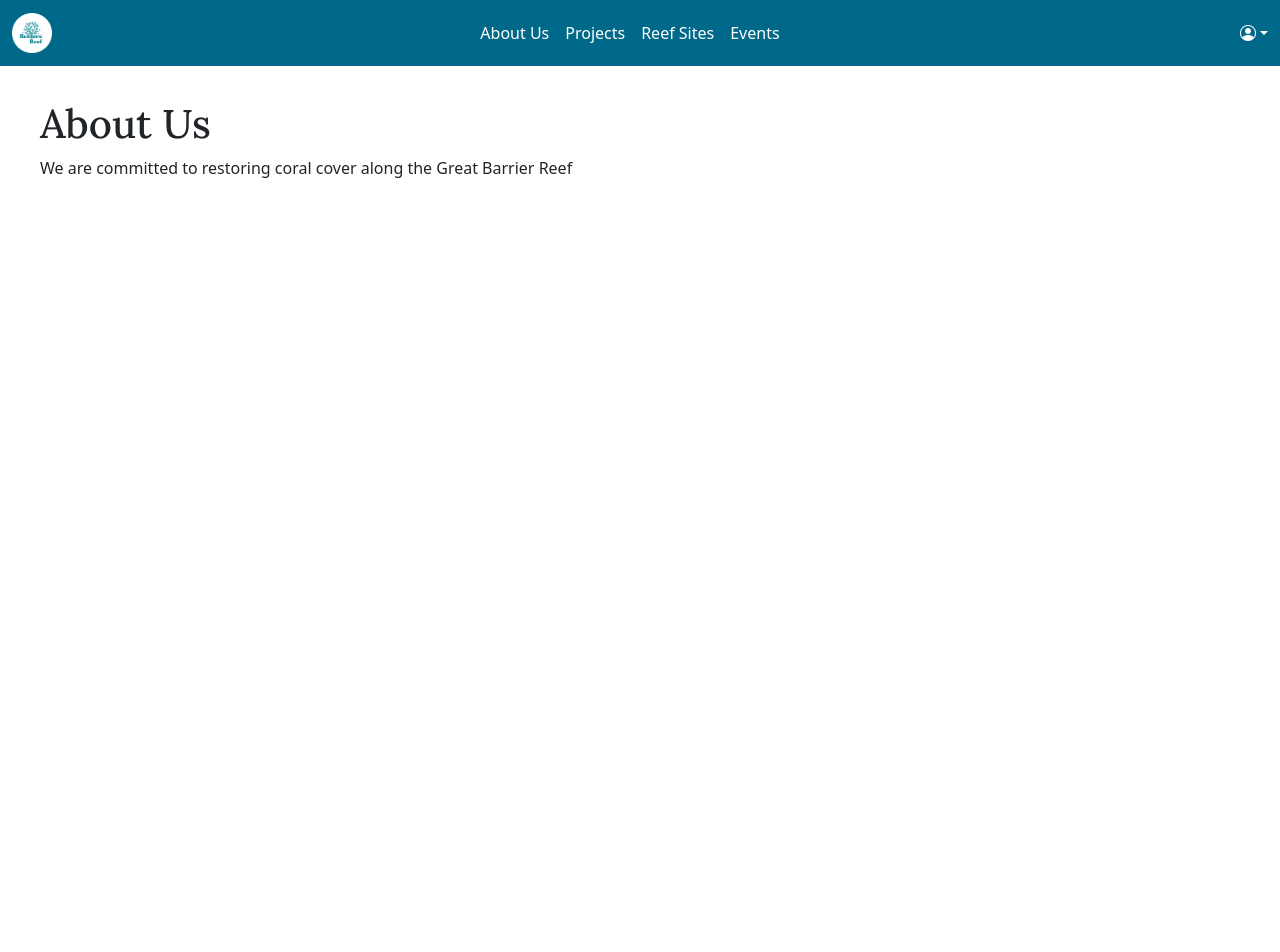
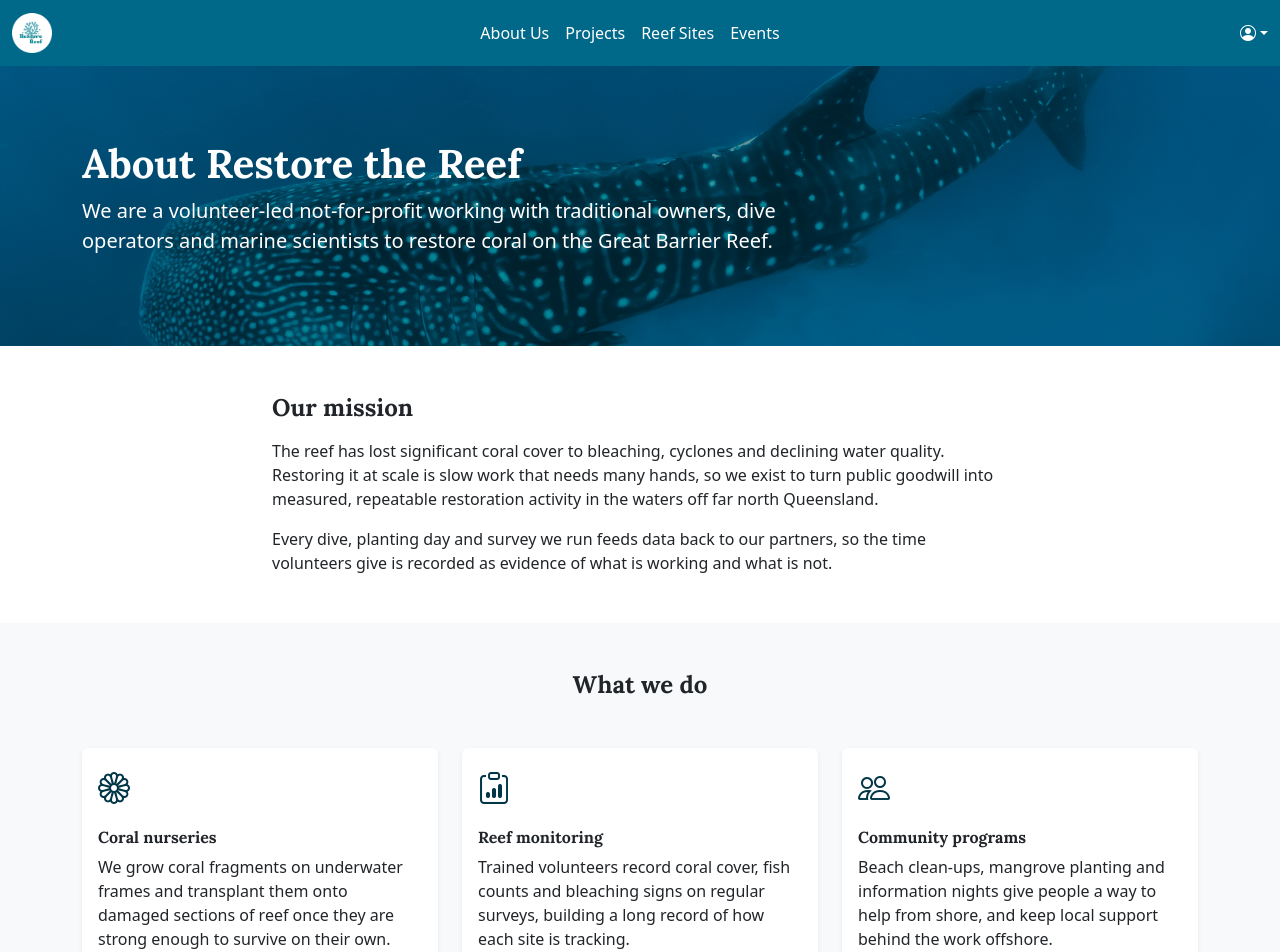
Before and after one commit to rcha0139/fit5032-assignment, a Vue app: page /about in a window 1280 px wide. Shown: the top 952 px of the page. Before the commit the page ends 800 px from the top, so only its background shows below. Built offline with nearby package versions, Linux system fonts and the light colour scheme; no server answers.

Commit message:
add about page with banner

```diff
--- a/src/views/AboutView.vue
+++ b/src/views/AboutView.vue
@@ -1,17 +1,138 @@
 <template>
-    <div class="about">
-        <h1>About Us</h1>
-        <p>We are committed to restoring coral cover along the Great Barrier Reef</p>
-    </div>
+    <main>
+        <!-- Page header -->
+        <section class="about-banner text-white">
+            <div class="container">
+                <h1 class="fw-bold">About Restore the Reef</h1>
+                <p class="lead mb-0" style="max-width: 700px;">
+                    We are a volunteer-led not-for-profit working with traditional owners,
+                    dive operators and marine scientists to restore coral on the Great
+                    Barrier Reef.
+                </p>
+            </div>
+        </section>
+
+        <!-- Mission -->
+        <section class="container py-5">
+            <div class="row justify-content-center">
+                <div class="col-lg-8">
+                    <h2 class="h4 fw-bold mb-3">Our mission</h2>
+                    <p>
+                        The reef has lost significant coral cover to bleaching, cyclones and
+                        declining water quality. Restoring it at scale is slow work that needs
+                        many hands, so we exist to turn public goodwill into measured,
+                        repeatable restoration activity in the waters off far north Queensland.
+                    </p>
+                    <p class="mb-0">
+                        Every dive, planting day and survey we run feeds data back to our
+                        partners, so the time volunteers give is recorded as evidence of what
+                        is working and what is not.
+                    </p>
+                </div>
+            </div>
+        </section>
+
+        <!-- What we do -->
+        <section class="bg-light py-5">
+            <div class="container">
+                <h2 class="h4 fw-bold text-center mb-5">What we do</h2>
+                <div class="row g-4">
+                    <div class="col-md-4">
+                        <div class="card h-100 border-0 shadow-sm">
+                            <div class="card-body">
+                                <i class="bi bi-flower1 fs-2 mb-3 d-block" style="color: #003647;" aria-hidden="true"></i>
+                                <h3 class="h6 fw-bold">Coral nurseries</h3>
+                                <p class="card-text mb-0">
+                                    We grow coral fragments on underwater frames and transplant
+                                    them onto damaged sections of reef once they are strong
+                                    enough to survive on their own.
+                                </p>
+                            </div>
+                        </div>
+                    </div>
+                    <div class="col-md-4">
+                        <div class="card h-100 border-0 shadow-sm">
+                            <div class="card-body">
+                                <i class="bi bi-clipboard-data fs-2 mb-3 d-block" style="color: #003647;" aria-hidden="true"></i>
+                                <h3 class="h6 fw-bold">Reef monitoring</h3>
+                                <p class="card-text mb-0">
+                                    Trained volunteers record coral cover, fish counts and
+                                    bleaching signs on regular surveys, building a long record
+                                    of how each site is tracking.
+                                </p>
+                            </div>
+                        </div>
+                    </div>
+                    <div class="col-md-4">
+                        <div class="card h-100 border-0 shadow-sm">
+                            <div class="card-body">
+                                <i class="bi bi-people fs-2 mb-3 d-block" style="color: #003647;" aria-hidden="true"></i>
+                                <h3 class="h6 fw-bold">Community programs</h3>
+                                <p class="card-text mb-0">
+                                    Beach clean-ups, mangrove planting and information nights
+                                    give people a way to help from shore, and keep local
+                                    support behind the work offshore.
+                                </p>
+                            </div>
+                        </div>
+                    </div>
+                </div>
+            </div>
+        </section>
+
+        <!-- Impact -->
+        <section class="container py-5">
+            <h2 class="h4 fw-bold text-center mb-5">Our impact so far</h2>
+            <div class="row text-center g-4">
+                <div class="col-6 col-md-3">
+                    <p class="h2 fw-bold mb-1" style="color: #003647;">14,200</p>
+                    <p class="text-muted mb-0">Coral fragments planted</p>
+                </div>
+                <div class="col-6 col-md-3">
+                    <p class="h2 fw-bold mb-1" style="color: #003647;">9</p>
+                    <p class="text-muted mb-0">Restoration sites</p>
+                </div>
+                <div class="col-6 col-md-3">
+                    <p class="h2 fw-bold mb-1" style="color: #003647;">1,860</p>
+                    <p class="text-muted mb-0">Registered volunteers</p>
+                </div>
+                <div class="col-6 col-md-3">
+                    <p class="h2 fw-bold mb-1" style="color: #003647;">6</p>
+                    <p class="text-muted mb-0">Research partners</p>
+                </div>
+            </div>
+        </section>
+
+        <!-- Call to action -->
+        <section class="bg-light py-5">
+            <div class="container text-center">
+                <h2 class="h4 fw-bold mb-3">Get involved</h2>
+                <p class="mb-4 mx-auto" style="max-width: 600px;">
+                    Most of our work happens on weekends and no experience is needed to
+                    start. Create an account to book onto an event, or browse the sites
+                    we are working on.
+                </p>
+                <RouterLink to="/events" class="btn btn-lg me-2" style="background-color: #003647; color: white;">
+                    See upcoming events
+                </RouterLink>
+                <RouterLink to="/reefsites" class="btn btn-lg btn-outline-dark">
+                    Explore reef sites
+                </RouterLink>
+            </div>
+        </section>
+    </main>
 </template>
 
 <script setup>
-
+    import { RouterLink } from 'vue-router';
 </script>
 
 <style scoped>
-    .about {
-        padding: 100px 40px 40px;
+    .about-banner {
+        background-image: linear-gradient(rgba(0, 54, 71, 0.55), rgba(0, 54, 71, 0.55)),
+                        url('/images/about-banner.jpg');
+        background-size: cover;
+        background-position: center 40%;
+        padding: 140px 0 90px;
     }
-
 </style>
```
Also changed, not shown: public/images/about-banner.jpg (added).
